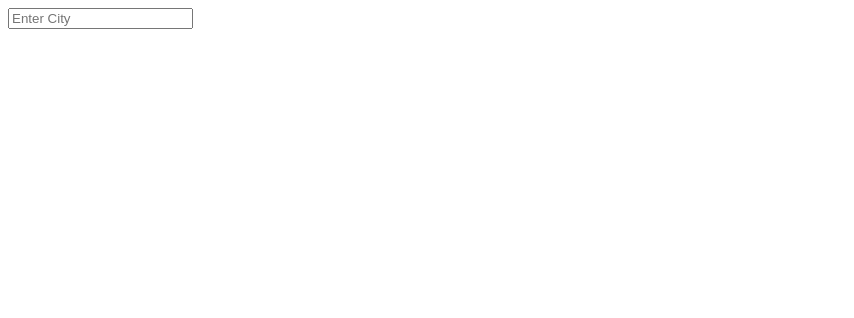
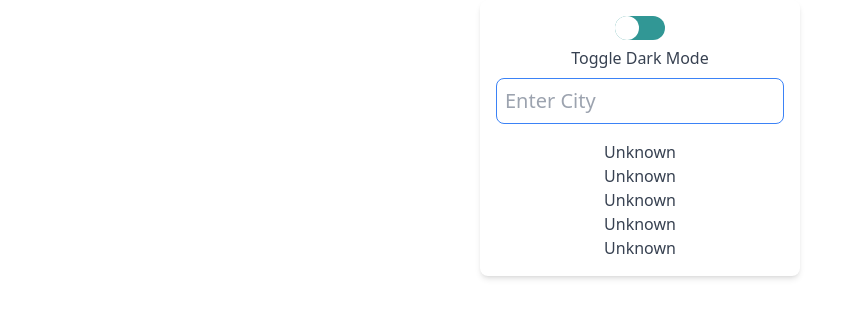
Before and after one commit to abreezy/Weather-App, a React (Create React App) app: page / in a window 1280 px wide. Shown: the top 318 px of the page, without its empty margins (0-854 px from the left). Built offline with nearby package versions, Linux system fonts and the light colour scheme; no server answers.

Commit message:
Added CSS using Tailwind CSS and Dark Mode toggle button

```diff
--- a/package.json
+++ b/package.json
@@ -11,6 +11,7 @@
     "react": "^18.2.0",
     "react-dom": "^18.2.0",
     "react-scripts": "5.0.1",
+    "react-switch": "^7.0.0",
     "web-vitals": "^2.1.4"
   },
   "scripts": {
@@ -36,5 +37,10 @@
       "last 1 firefox version",
       "last 1 safari version"
     ]
+  },
+  "devDependencies": {
+    "autoprefixer": "^10.4.16",
+    "postcss": "^8.4.31",
+    "tailwindcss": "^3.3.4"
   }
 }
--- /dev/null
+++ b/postcss.config.js
@@ -0,0 +1,6 @@
+module.exports = {
+  plugins: {
+    tailwindcss: {},
+    autoprefixer: {},
+  },
+}
--- a/public/index.html
+++ b/public/index.html
@@ -26,7 +26,7 @@
     -->
     <title>React App</title>
   </head>
-  <body>
+  <body className="dark">
     <noscript>You need to enable JavaScript to run this app.</noscript>
     <div id="root"></div>
     <!--
--- /dev/null
+++ b/src/App.css
@@ -0,0 +1,56 @@
+/* Tailwind directives needed for TailwindCSS */
+@tailwind base;
+@tailwind components;
+@tailwind utilities;
+
+/* Container styles */
+.container {
+    @apply transition delay-100 text-center bg-gray-100 rounded-lg w-80 mx-auto p-4 shadow-md;
+  }
+
+/* Update the CSS for text color in both light and dark modes */
+/* Input styles */
+.input {
+    @apply transition delay-100 w-full justify-center p-2 mt-2 justify-center border border-blue-500 rounded-lg text-xl;
+  }
+
+/* Input text color and background color in dark mode */
+.dark-mode .input {
+    @apply text-white bg-gray-800;
+  }
+
+/* Input text color and background color in light mode */
+.light-mode .input {
+    @apply text-gray-800 bg-white;
+  }
+
+/* Header styles */
+.header {
+    @apply text-3xl font-semibold my-4;
+  }
+
+/* Subheader styles */
+.subheader {
+    @apply text-2xl my-2;
+  }
+
+/* Weather data styles */
+.weather-data {
+    @apply text-xl my-2;
+  }
+
+/* Image styles */
+.weather-image {
+    @apply mx-auto max-w-full my-4;
+    max-height: 200px; /* Set the maximum height for the image */
+  }
+
+/* Light mode styles */
+.light-mode {
+    @apply bg-white text-gray-700;
+  }
+
+/* Dark mode styles */
+.dark-mode {
+    @apply bg-gray-900 text-white;
+  }
--- a/src/App.js
+++ b/src/App.js
@@ -1,60 +1,85 @@
-import React, { useEffect, useState } from 'react'
-import axios from 'axios'
+import React, { useState, useEffect } from 'react';
+import axios from 'axios';
+import Switch from 'react-switch';
+import './App.css'; // Import your app-specific CSS
+import Button from './Button';
 
 function App() {
+  const [isDarkMode, setIsDarkMode] = useState(false);
 
+  const toggleMode = () => {
+    setIsDarkMode(!isDarkMode);
+  };
 
-    // input where it takes values from user
-    // useState hook to update value stored
-    // if input is invalid send request for default URL
+  const defaultUrl = `https://api.openweathermap.org/data/2.5/weather?q=London&appid=${process.env.REACT_APP_API_KEY}&units=metric`;
+  const [newData, setNewData] = useState({});
 
-    const defaultUrl = `https://api.openweathermap.org/data/2.5/weather?q=London&appid=${process.env.REACT_APP_API_KEY}&units=metric`
+  const fetchData = (inputValue) => {
+    const apiUrl = inputValue
+      ? `https://api.openweathermap.org/data/2.5/weather?q=${inputValue}&appid=${process.env.REACT_APP_API_KEY}&units=metric`
+      : defaultUrl;
 
-    // const [inputValue, setInputValue] = useState("")
-    const [newData, setNewData] = useState({fetchData})
+    axios.get(apiUrl)
+      .then((response) => {
+        setNewData(response.data);
+      })
+      .catch((err) => {
+        if (err.response && err.response.status === 400) {
+          alert('Invalid city');
+        }
+      });
+  };
 
-    function fetchData(inputValue){
-      if(inputValue){
-        axios.get(`https://api.openweathermap.org/data/2.5/weather?q=${inputValue}&appid=${process.env.REACT_APP_API_KEY}&units=metric`).then((response) =>{
-          setNewData(response.data)
-        }).catch((err)=>{
-          if(err.response.status === 400){
-            alert("invalid city")
-          }
-        })
-      } else {
-        axios.get(defaultUrl).then((response) => {
-          setNewData(response.data)
-        })
-      }
+  useEffect(() => {
+    fetchData();
+  }, []);
+
+  const handleInput = (e) => {
+    if (e.key === 'Enter') {
+      fetchData(e.target.value);
     }
-    useEffect(() => {
-      fetchData()
-    }, [])
-
-    function handleInput(e){
-      if (e.key === "Enter"){
-        // setInputValue(e.target.value)
-        fetchData(e.target.value)
-      }
-    }
+  };
 
   return (
-    <div>
+    <div className={`container ${isDarkMode ? 'dark-mode' : 'light-mode'}`}>
+      <div className="flex justify-between items-center space-x-4 my-4">
+        <Button isDarkMode={isDarkMode} toggleMode={toggleMode} />
+        <Switch
+          onChange={toggleMode}
+          checked={isDarkMode}
+          uncheckedIcon={false}
+          checkedIcon={false}
+          handleDiameter={24}
+          width={50}
+          height={24}
+          onColor="#111827"
+          offColor="#319795"
+          className="custom-switch"
+        />
+      </div>
+      <button>
+        Toggle Dark Mode
+      </button>
       <input
+        className={`input ${isDarkMode ? 'text-white bg-gray-800' : 'text-gray-800 bg-white'}`}
         placeholder="Enter City"
         onKeyDown={handleInput}
       />
-      { newData ? <h1>{newData.name}</h1> : <h1></h1> }
-      { newData.sys ? <h2>{newData.sys.country}</h2> : <h2></h2>}
-      { newData.main ? <h1>Temp: {newData.main.temp}oC</h1> : <h1></h1> }
-      { newData.main ? <h1>Feels Like: {newData.main.feels_like}oC</h1> : <h1></h1> }
-      { newData.main ? <h1>Humidity: {newData.main.humidity}%</h1> : <h1></h1> }
-      {newData.weather ? <h2>{newData.weather[0].main}</h2> : <h2></h2>}
-      {newData.weather ? <h2>{newData.weather[0].description}</h2> : <h2></h2>}
-      { newData.weather ? <img src={`https://openweathermap.org/img/wn/${newData.weather[0].icon}@2x.png`} /> : null }
+      {newData ? <h1 className="header">{newData.name}</h1> : <h1>Unknown</h1>}
+      {newData.sys ? <h2 className="subheader">{newData.sys.country}</h2> : <h2>Unknown</h2>}
+      {newData.main ? <p className="weather-data">Temp: {newData.main.temp}°C</p> : <p>Unknown</p>}
+      {newData.main ? <p className="weather-data">Feels Like: {newData.main.feels_like}°C</p> : <p>Unknown</p>}
+      {newData.main ? <p className="weather-data">Humidity: {newData.main.humidity}%</p> : <p>Unknown</p>}
+      {newData.weather ? <h2 className="subheader">{newData.weather[0].main}</h2> : <h2>Unknown</h2>}
+      {newData.weather ? (
+        <img
+          className="weather-image"
+          src={`https://openweathermap.org/img/wn/${newData.weather[0].icon}@2x.png`}
+          alt="Weather Icon"
+        />
+      ) : null}
     </div>
-  )
+  );
 }
 
-export default App
+export default App;
--- /dev/null
+++ b/src/Button.js
@@ -0,0 +1,18 @@
+import React, { useEffect } from 'react';
+
+const Button = ({ isDarkMode, toggleMode }) => {
+  useEffect(() => {
+    // You can apply transition-related logic here if needed
+  }, [isDarkMode]);
+
+  return (
+    <button
+      type="button"
+      className="rounded-lg text-xs leading-6 font-semibold px-2 ring-2 ring-inset ring-slate-500 text-slate-500 dark:text-slate-100 dark:ring-0 dark:bg-slate-500"
+      onClick={toggleMode}
+    >
+    </button>
+  );
+};
+
+export default Button;
--- /dev/null
+++ b/tailwind.config.js
@@ -0,0 +1,9 @@
+/** @type {import('tailwindcss').Config} */
+module.exports = {
+  content: ["./src/**/*.{js}"],
+  darkMode: "class",
+  theme: {
+    extend: {},
+  },
+  plugins: [],
+}
```
Also changed, not shown: 3 other files (tests, documents, lock files or other folders).
